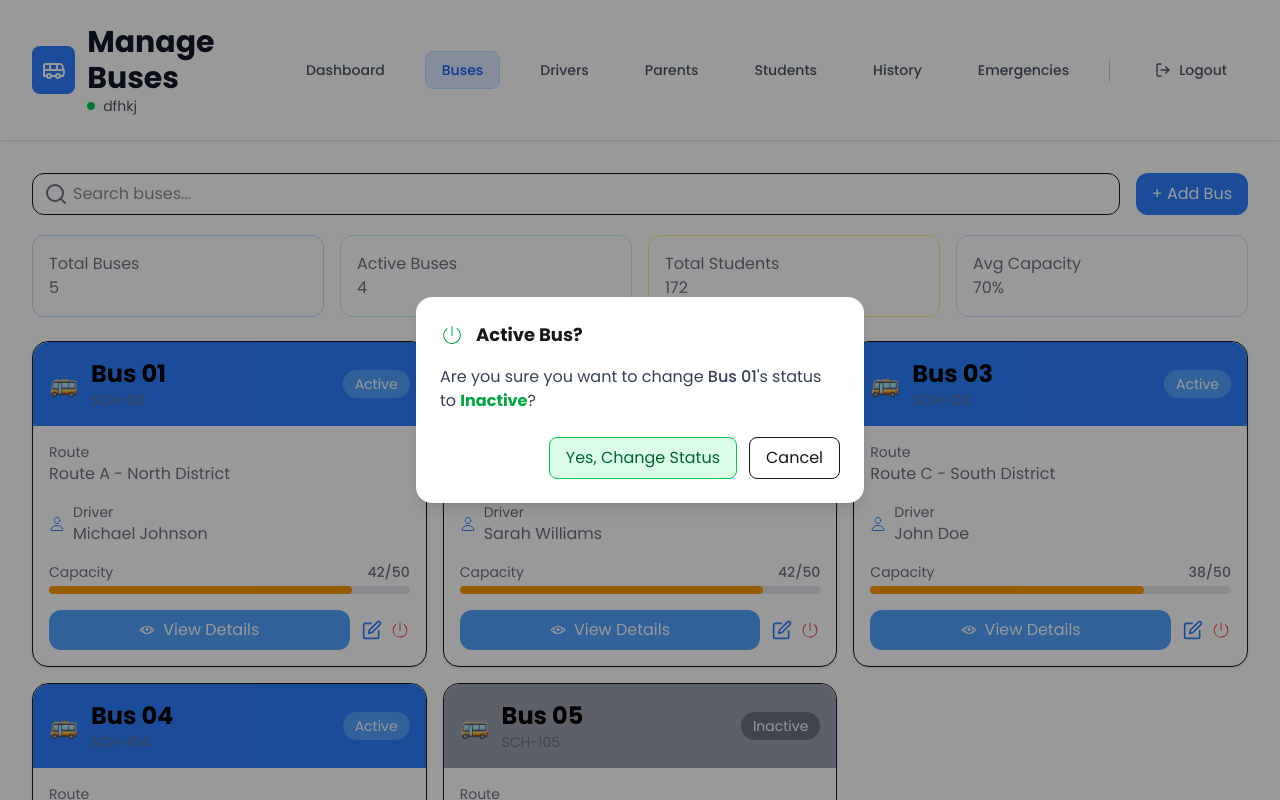
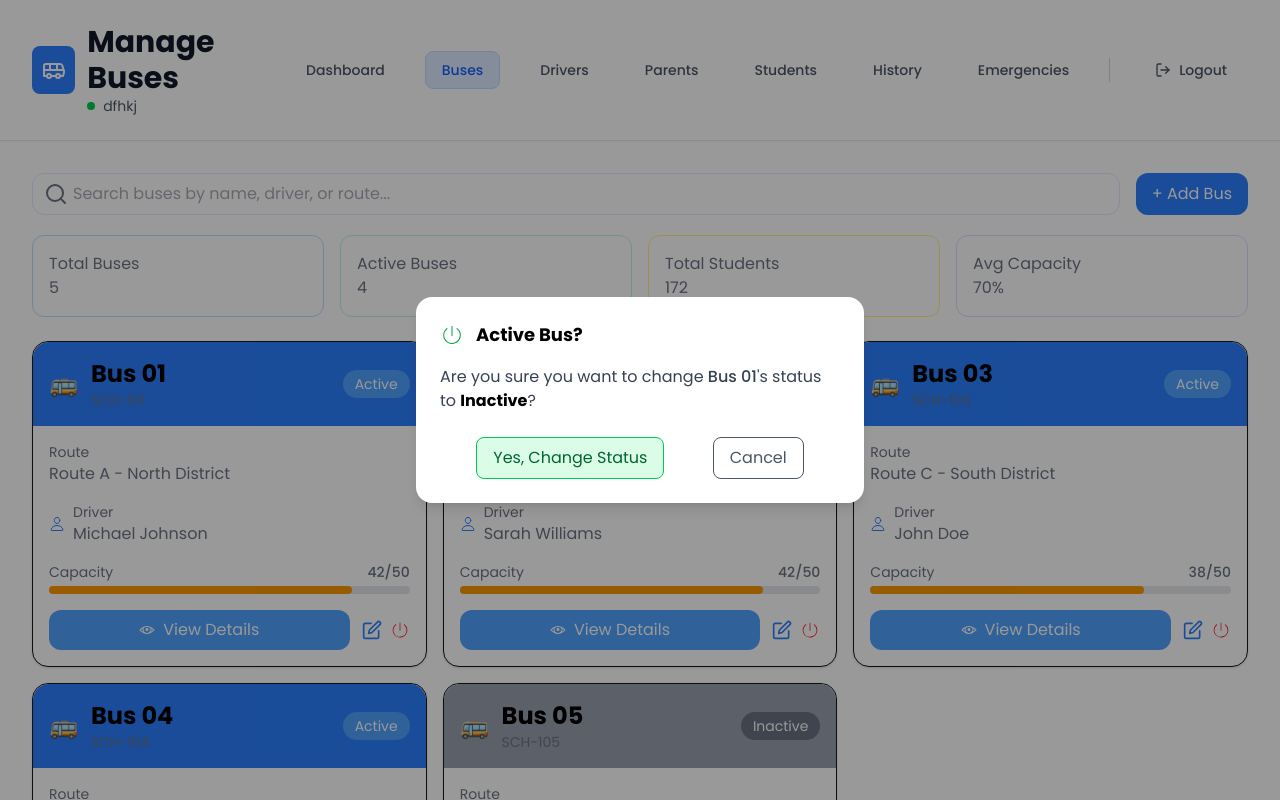
Before and after one commit to SheCanCODE-Capstone-Projects/School_bus_tracker_fe, a Next.js app: page /admin/dashboard/buses in a window 1280 px wide. Both pictures are taken after a click on the button 399 px from the left and 630 px from the top of the page. Shown: the top 800 px of the page. Built offline with nearby package versions, Linux system fonts and the light colour scheme.

Commit message:
update styles on bus page

```diff
--- a/app/admin/dashboard/buses/page.tsx
+++ b/app/admin/dashboard/buses/page.tsx
@@ -57,7 +57,7 @@ const BusesPage = () => {
         <div className="flex gap-4 mb-5">
           <div className="relative flex-1">
             <Search className="absolute left-3 top-1/2 -translate-y-1/2 text-gray-500" />
-            <input type="text" placeholder="Search buses..." className="w-full pl-10 pr-4 py-2 border rounded-xl" />
+            <input type="text" placeholder="Search buses by name, driver, or route..." className="w-full pl-10 pr-4 py-2 border border-blue-100 text-gray-600 rounded-xl  focus:outline-none focus:ring-1 focus:ring-offset-2 focus:ring-blue-600" />
           </div>
           <button onClick={() => setShowForm(!showForm)} className="px-4 py-2 bg-blue-500 text-white rounded-xl whitespace-nowrap">
             + Add Bus
@@ -153,14 +153,14 @@ const BusesPage = () => {
           <div className="relative bg-white rounded-2xl shadow-lg max-w-md w-full p-6 z-10">
             <div className="flex items-center gap-3 mb-4">
               <CiPower className="text-green-600 text-2xl" />
-              <h3 className="text-lg font-bold">Active Bus?</h3>
+              <h3 className="text-lg text-black font-bold">Active Bus?</h3>
             </div>
             <p className="text-gray-700 mb-6">
-              Are you sure you want to change <span className="font-medium">{selectedBus.name}</span>&apos;s status to <span className="font-bold text-green-600">{selectedBus.active ? "Inactive" : "Active"}</span>?
+              Are you sure you want to change <span className="font-medium">{selectedBus.name}</span>&apos;s status to <span className="font-bold text-black">{selectedBus.active ? "Inactive" : "Active"}</span>?
             </p>
-            <div className="flex gap-3 justify-end">
+            <div className="flex gap-3 justify-evenly">
               <button onClick={confirmChangeStatus} className="px-4 py-2 border border-green-500 bg-green-100 text-green-800 rounded-lg">Yes, Change Status</button>
-              <button onClick={closeModal} className="px-4 py-2 rounded-lg border">Cancel</button>
+              <button onClick={closeModal} className="px-4 py-2 rounded-lg text-gray-600 border">Cancel</button>
             </div>
           </div>
         </div>
```
